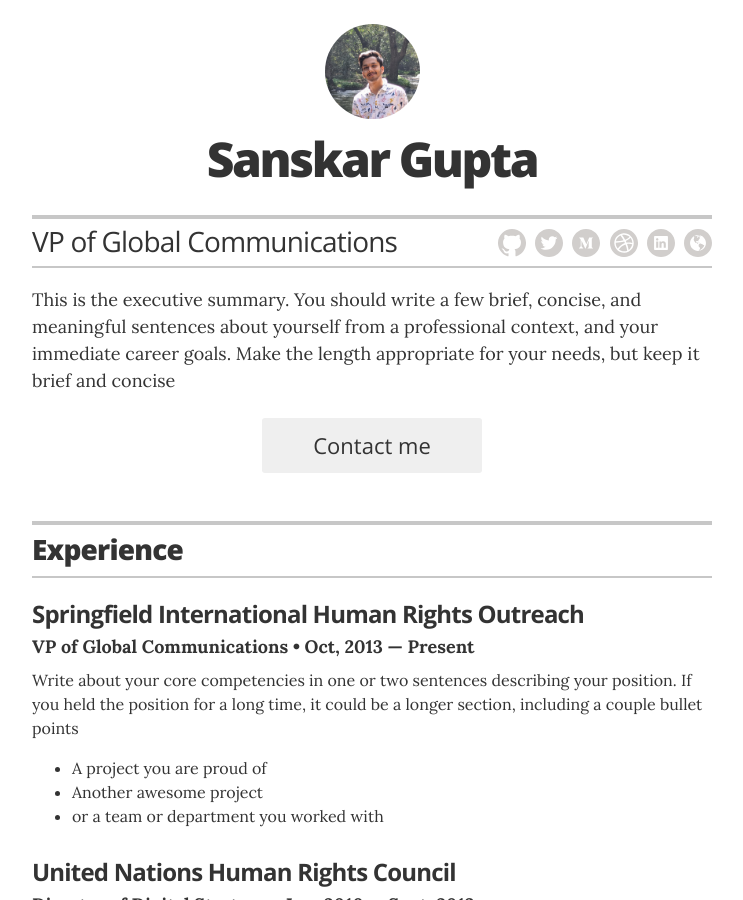
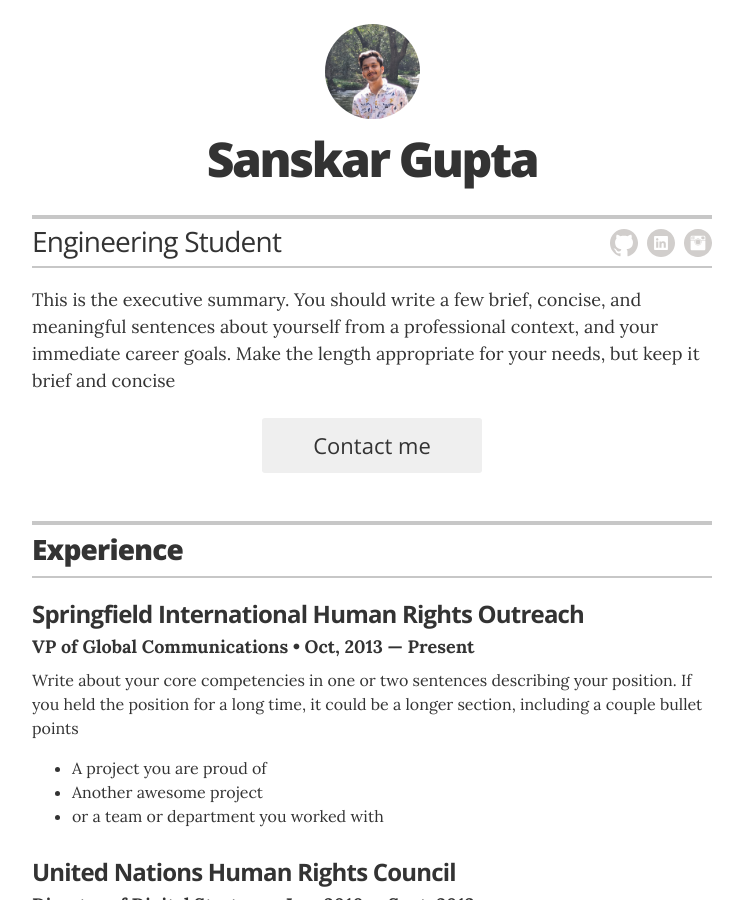
Before and after one commit to sanskar-gupta206/resume, a Jekyll site: the page built from index.html, in a window 1280 px wide and 900 px high. Shown: the whole window, without its empty margins (268-1011 px from the left). Built offline with Jekyll 4.4.1, drawn with Linux system fonts in a browser that asks for light colours; some of the changed lines change nothing that is shown.

Commit message:
Update _config.yml

```diff
--- a/_config.yml
+++ b/_config.yml
@@ -11,10 +11,10 @@ sass:
 # Resume settings
 resume_avatar:                  "true"
 resume_name:                    "Sanskar Gupta"
-resume_title:                   "VP of Global Communications"
+resume_title:                   "Engineering Student"
 
 # used for the contact button in _layouts/resume.html
-resume_contact_email:           "lisasimpson@youremailaddress.com"
+resume_contact_email:           "sanskarg242@gmail.com"
 
 # the next two items are used for schema itemprops in _layouts/resume.html
 resume_contact_telephone:       "555-7334"
@@ -45,14 +45,14 @@ resume_section_associations:    true
 # Resume social links
 # uncomment the options you wish to display, and add your own URL
 resume_social_links:
-  resume_github_url:            "https://github.com/jglovier/resume-template"
-  resume_twitter_url:           "http://twitter.com/jglovier"
-  resume_dribbble_url:          "https://dribbble.com/jag"
+  resume_github_url:            "https://github.com/sanskar-gupta206"
+  #resume_twitter_url:           "http://twitter.com/jglovier"
+  #resume_dribbble_url:          "https://dribbble.com/jag"
   # resume_facebook_url:          "insert Facebook URL here"
-  resume_linkedin_url:          "https://www.linkedin.com/in/joelglovier"
-  # resume_instagram_url:         "insert your Instagram URL here"
-  resume_website_url:           "http://joelglovier.com"
-  resume_medium_url:            "https://medium.com/@jglovier"
+  resume_linkedin_url:          "https://www.linkedin.com/in/sanskar-gupta206"
+  resume_instagram_url:         "https://www.instagram.com/sanskar.gupta.206"
+  #resume_website_url:           "http://joelglovier.com"
+  #resume_medium_url:            "https://medium.com/@jglovier"
 resume_print_social_links:      true
 
 # Design settings
```
